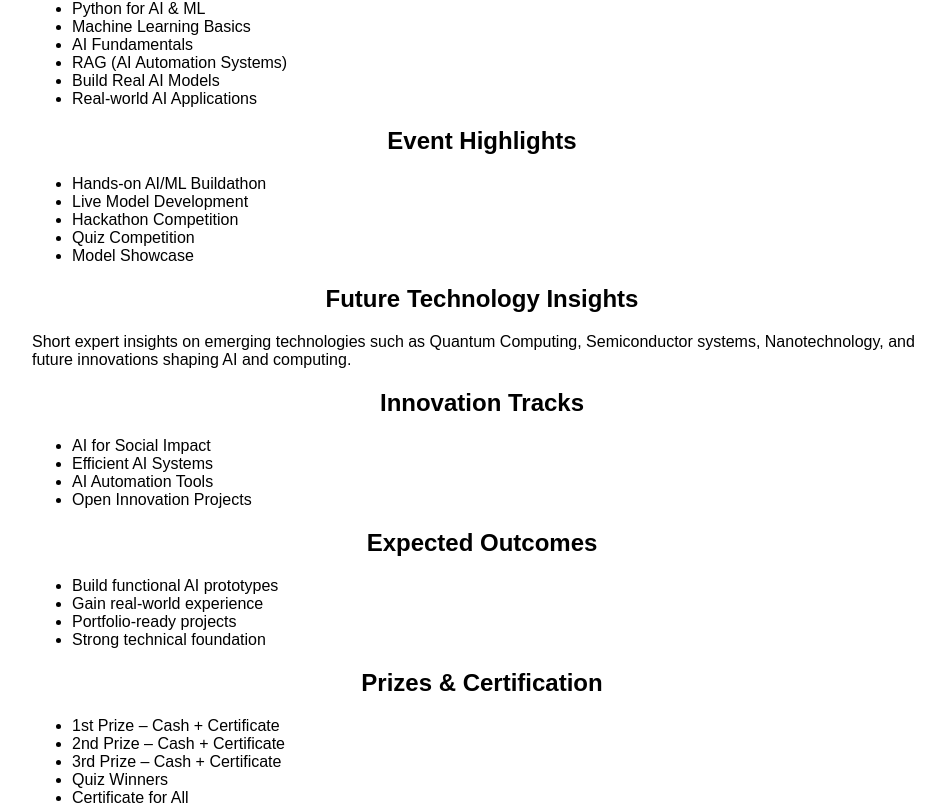
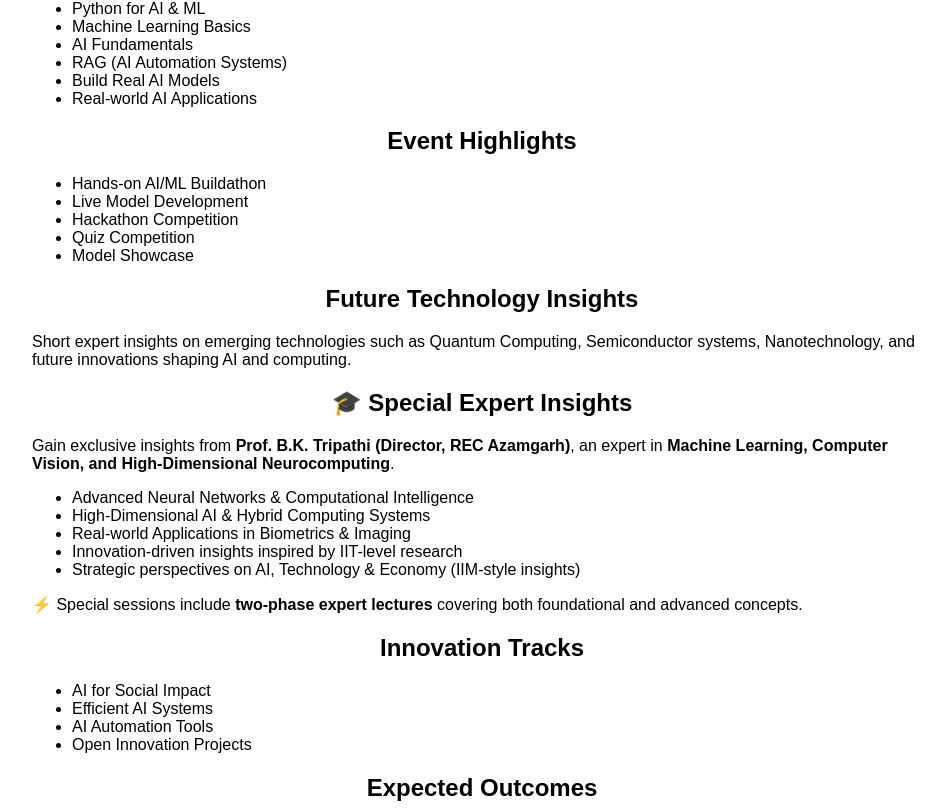
Before and after one commit to surajpandey111/ai-event-platform, a React (Create React App) app in the folder ai-event/: page / in a window 1280 px wide. Shown: the part 405-1216 px from the top of the page, without its empty margins (158-1103 px from the left). Built offline with nearby package versions, Linux system fonts and the light colour scheme.

Commit message:
Fix React routing for admin page

```diff
--- a/ai-event/src/pages/Home.js
+++ b/ai-event/src/pages/Home.js
@@ -61,7 +61,25 @@ const Home = () => {
         Short expert insights on emerging technologies such as Quantum Computing,
         Semiconductor systems, Nanotechnology, and future innovations shaping AI and computing.
       </p>
+      {/* 🔥 SPECIAL EXPERT INSIGHTS */}
+      <h2>🎓 Special Expert Insights</h2>
 
+      <p style={{ textAlign: "left" }}>
+        Gain exclusive insights from <b>Prof. B.K. Tripathi (Director, REC Azamgarh)</b>,
+        an expert in <b>Machine Learning, Computer Vision, and High-Dimensional Neurocomputing</b>.
+      </p>
+
+      <ul style={{ textAlign: "left" }}>
+        <li>Advanced Neural Networks & Computational Intelligence</li>
+        <li>High-Dimensional AI & Hybrid Computing Systems</li>
+        <li>Real-world Applications in Biometrics & Imaging</li>
+        <li>Innovation-driven insights inspired by IIT-level research</li>
+        <li>Strategic perspectives on AI, Technology & Economy (IIM-style insights)</li>
+      </ul>
+
+      <p style={{ textAlign: "left" }}>
+        ⚡ Special sessions include <b>two-phase expert lectures</b> covering both foundational and advanced concepts.
+      </p>
       {/* 🔥 TRACKS */}
       <h2> Innovation Tracks</h2>
       <ul style={{ textAlign: "left" }}>
```
